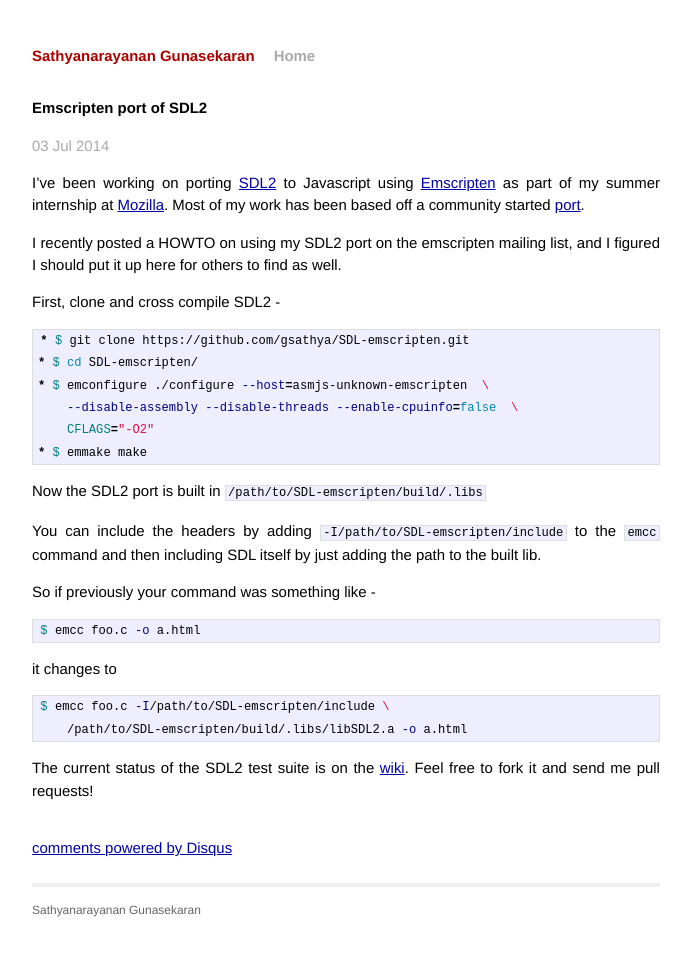
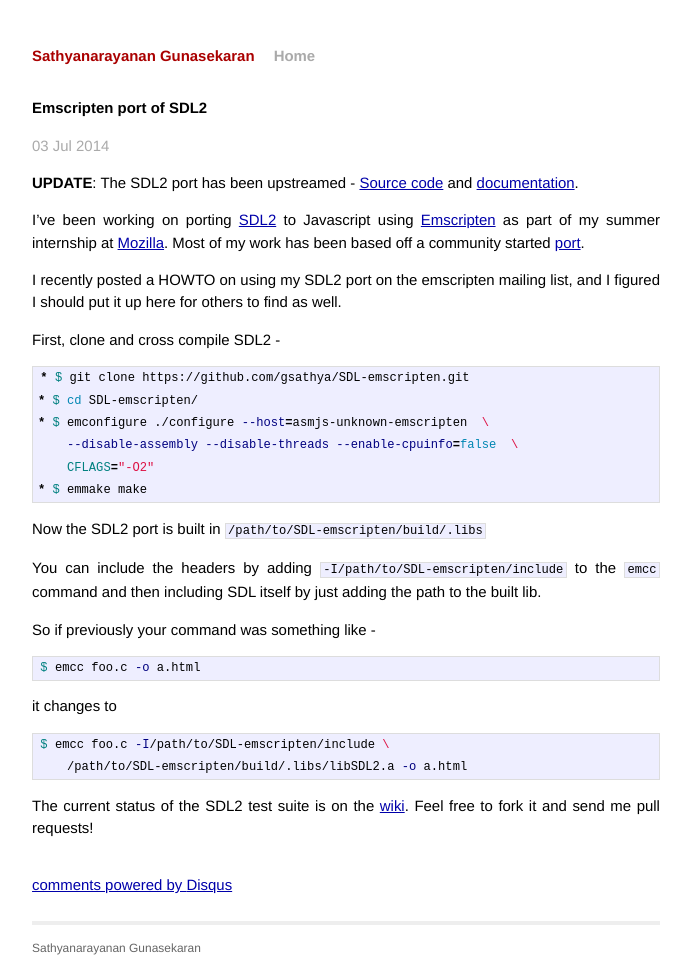
Before and after one commit to gsathya/blog, a Jekyll site: the page built from _posts/2014-07-03-sdl2-emscripten.md, in a window 1280 px wide. Shown: the whole page, without its empty margins (294-985 px from the left). Built offline with Jekyll 4.4.1, drawn with Linux system fonts in a browser that asks for light colours; comment, search, counter and statistics services are not loaded; before the commit the page ends 945 px from its top, so only the background shows below that.

Commit message:
Add update about sdl2 upstream

```diff
--- a/_posts/2014-07-03-sdl2-emscripten.md
+++ b/_posts/2014-07-03-sdl2-emscripten.md
@@ -5,6 +5,8 @@ date:   2014-07-03 11:30:11
 comments: true
 categories: mozilla
 ---
+
+**UPDATE**: The SDL2 port has been upstreamed - [Source code](https://github.com/emscripten-ports/SDL2) and [documentation](https://kripken.github.io/emscripten-site/docs/compiling/Building-Projects.html#emscripten-ports).
 
 I've been working on porting [SDL2](https://www.libsdl.org/) to
 Javascript using [Emscripten](https://www.emscripten.org) as part
```
